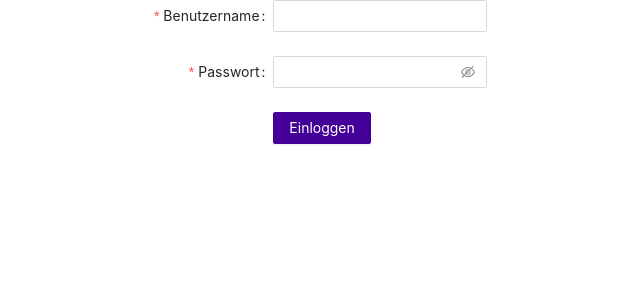
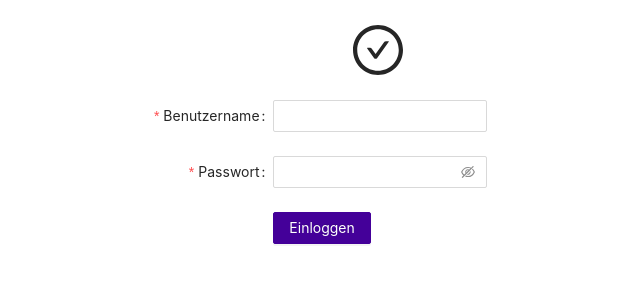
Before and after one commit to OliverFida/CheckIt, a React (Create React App) app in the folder frontend/: page /login in a window 1280 px wide. Shown: the top 300 px of the page, without its empty margins (260-900 px from the left). Built offline with nearby package versions, Linux system fonts and the light colour scheme.

Commit message:
updated login page

```diff
--- a/frontend/src/pages/LoginPage.js
+++ b/frontend/src/pages/LoginPage.js
@@ -1,6 +1,7 @@
 // Component imports
 import React from 'react';
 import { Button, Form, Input, Col, Row } from 'antd';
+import {CheckCircleOutlined} from '@ant-design/icons'
 
 export default function LoginPage(){
 
@@ -14,7 +15,13 @@ export default function LoginPage(){
 
 
         return (
-        <Row type="flex" justify="center" align="center">
+            <>
+        <Row type="flex" justify="center" align="middle" style={{ height: '100px' }}>
+            <Col span={1}>
+                <CheckCircleOutlined style={{ fontSize: '50px' }}/>
+            </Col>
+        </Row>
+        <Row type="flex" justify="center" align="middle">
             <Col span={12} >
                 <Form
                     name="basic"
@@ -24,9 +31,7 @@ export default function LoginPage(){
                     wrapperCol={{
                     span: 8,
                     }}
-                    initialValues={{
-                    remember: true,
-                    }}
+
                     onFinish={onFinish}
                     onFinishFailed={onFinishFailed}
                     autoComplete="off"
@@ -71,5 +76,6 @@ export default function LoginPage(){
                 </Form>
             </Col>
         </Row>
+        </>
     );
 };
```
